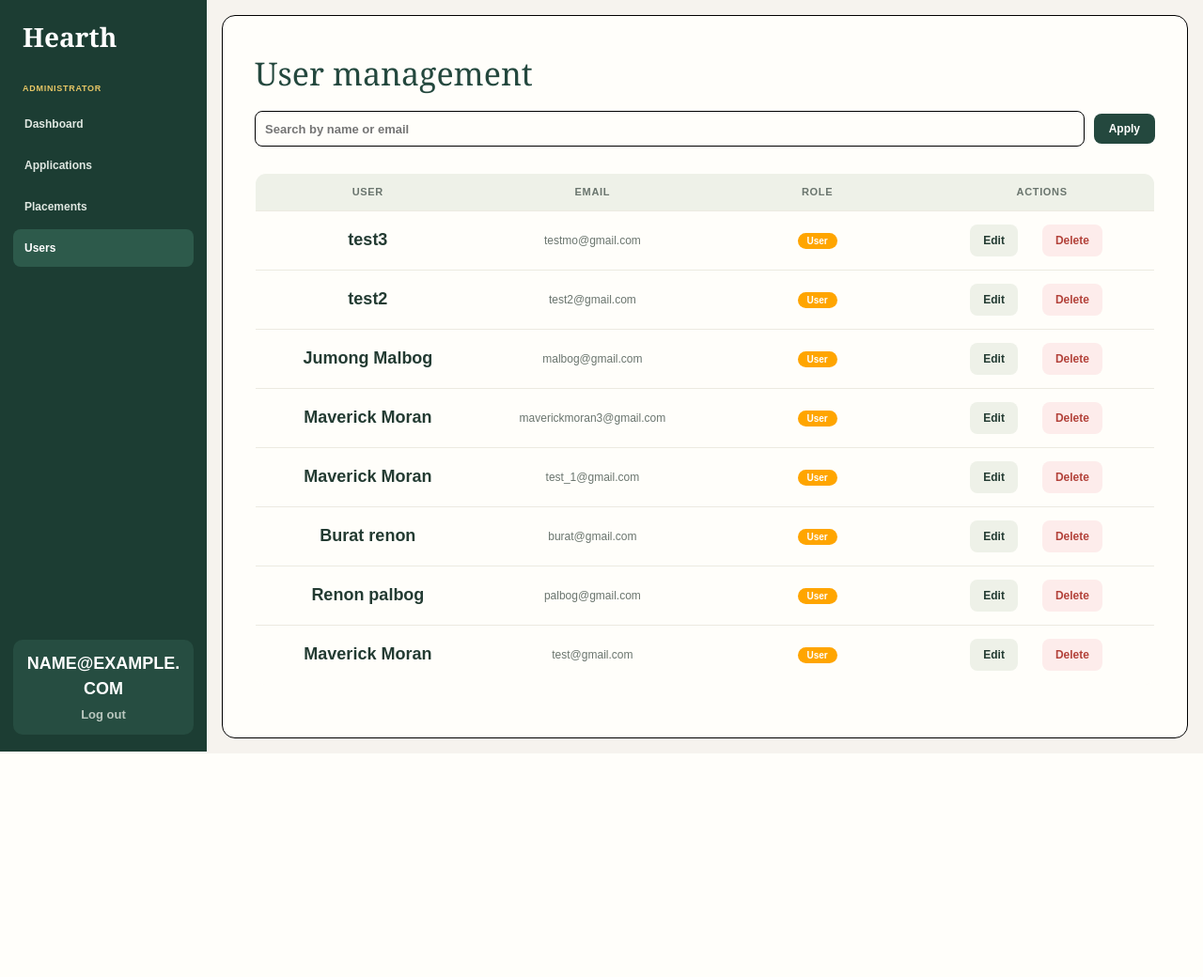
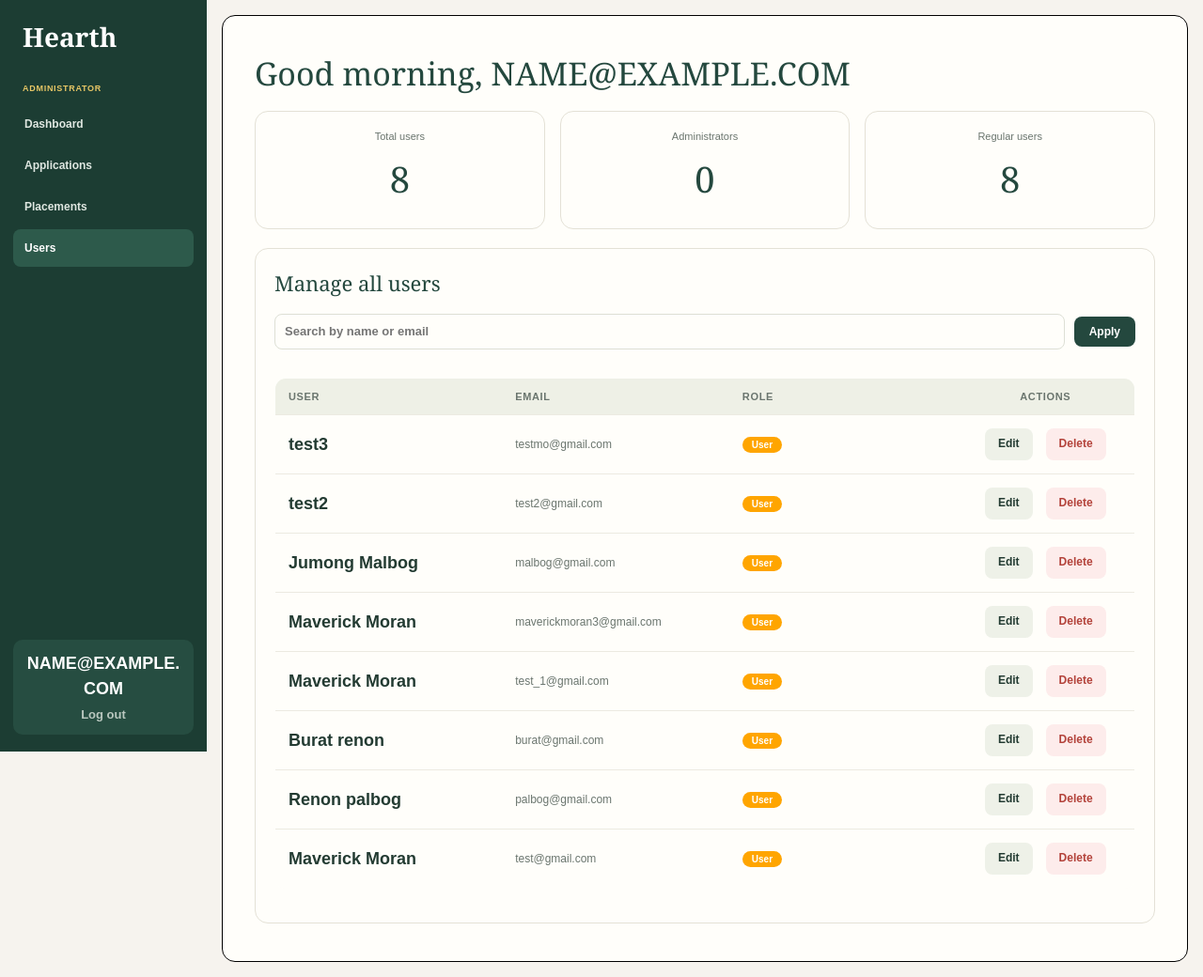
Before and after one commit to 8mvr/final_project, a PHP site: page /userDashboard/users.php in a window 1280 px wide. Shown: the whole page at 94% size. Before the commit the page ends 800 px from the top, so only its background shows below. Run offline with PHP 8.4, Linux system fonts and the light colour scheme; the visitor is signed in with stand-in values (Sample User, id 1); data comes from the database, SQL or seed files in the repository.

Commit message:
fix all the bug

```diff
--- a/assets/css/admin.css
+++ b/assets/css/admin.css
@@ -346,12 +346,11 @@ td strong { color: #233b32; }
 /* ---------- Responsive ---------- */
 .users-main { width: 100%; max-width: none; }
 .users-main .top { margin-bottom: 8px; }
+.users-main .users-stats { grid-template-columns: repeat(3, 1fr); }
 .users-card {
     width: 100%;
     max-width: 100%;
-    padding: 0;
-    border: 0;
-    background: transparent;
+    padding: 20px;
 }
 .users-toolbar {
     width: 100%;
@@ -361,7 +360,7 @@ td strong { color: #233b32; }
     justify-content: flex-start;
     align-items: center;
     gap: 10px;
-    margin: 0 0 12px;
+    margin: 0 0 14px;
     padding: 0;
     background: transparent;
     border: 0;
@@ -375,7 +374,7 @@ td strong { color: #233b32; }
     width: 100%;
     height: 38px;
     padding: 8px 10px;
-    border: 1px solid black;
+    border: 1px solid #dddfd5;
     border-radius: 8px;
     background: #fffefa;
     color: #233b32;
@@ -387,17 +386,24 @@ td strong { color: #233b32; }
 }
 .users-table {
     width: 100%;
-    min-width: 0;
+    min-width: 640px;
     table-layout: fixed;
 }
 .users-table th {
-    background: #eef1e8;
-    text-align: center;
+    background: #eef0e6;
+    text-align: left;
 }
 .users-table td {
-    text-align: center;
     font-family: Arial, sans-serif;
     font-weight: 400;
+}
+.users-table td:nth-child(2) {
+    overflow: hidden;
+    text-overflow: ellipsis;
+}
+.users-table th:last-child,
+.users-table td:last-child {
+    text-align: center;
 }
 .users-table td strong {
     font-family: Arial, sans-serif;
@@ -464,9 +470,10 @@ td strong { color: #233b32; }
     .users-table-wrap {
         width: 100%;
     }
+    .users-main .users-stats { grid-template-columns: 1fr; }
     .users-table {
         width: 100%;
-        min-width: 0;
+        min-width: 640px;
         table-layout: fixed;
     }
     .users-toolbar { width: 100%; align-items: stretch; flex-direction: row; }
--- a/userDashboard/users.php
+++ b/userDashboard/users.php
@@ -37,6 +37,20 @@ $filteredUsers = array_values(array_filter($users, function($user) use ($q){
     return $q === "" || str_contains($haystack, strtolower($q));
 }));
 
+$fullName = $_SESSION["email"];
+$counts = ["total" => count($users), "admin" => 0, "user" => 0];
+foreach($users as $user){
+    if(strcasecmp($user["email"], $_SESSION["email"]) === 0){
+        $fullName = $user["full_name"] ?: $_SESSION["email"];
+    }
+
+    $role = strtolower(trim($user["role"]));
+    $counts[in_array($role, ["admin", "user"], true) ? $role : "user"]++;
+}
+$firstName = explode(" ", trim($fullName))[0];
+$hour = (int)date("G");
+$greeting = $hour < 12 ? "Good morning" : ($hour < 18 ? "Good afternoon" : "Good evening");
+
 ?>
 <!DOCTYPE html>
 <html lang="en">
@@ -53,7 +67,7 @@ $filteredUsers = array_values(array_filter($users, function($user) use ($q){
     <main class="main users-main">
         <header class="top">
             <div>
-                <h1>User management</h1>
+                <h1><?php echo e($greeting); ?>, <?php echo e(strtoupper($firstName)); ?></h1>
             </div>
         </header>
 
@@ -61,7 +75,17 @@ $filteredUsers = array_values(array_filter($users, function($user) use ($q){
         <?php if(isset($_GET["err"])){ ?><p class="notice"><?php echo e($_GET["err"]); ?></p><?php } ?>
         <?php if($message !== ""){ ?><p class="<?php echo e($messageType); ?>"><?php echo e($message); ?></p><?php } ?>
 
+        <section class="stats users-stats" aria-label="User account summary">
+            <div class="stat"><span>Total users</span><b><?php echo $counts["total"]; ?></b></div>
+            <div class="stat"><span>Administrators</span><b><?php echo $counts["admin"]; ?></b></div>
+            <div class="stat"><span>Regular users</span><b><?php echo $counts["user"]; ?></b></div>
+        </section>
+
         <section class="card users-card">
+            <div class="card-head">
+                <h2>Manage all users</h2>
+            </div>
+
             <form class="users-toolbar" method="GET">
                 <label class="users-search">
                     <span class="sr-only">Search by name or email</span>
@@ -71,7 +95,7 @@ $filteredUsers = array_values(array_filter($users, function($user) use ($q){
             </form>
 
             <div class="table-wrap users-table-wrap">
-                <table class="users-table">
+                <table class="admin-table users-table">
                     <thead>
                         <tr>
                             <th>User</th>
```
Also changed, not shown: userDashboard/dashboard.php (+3 -5 lines), uploads/pet_1795400481_7be49789.jpeg (added), uploads/pet_1795400533_daff3701.jpeg (added), 1 other file.
